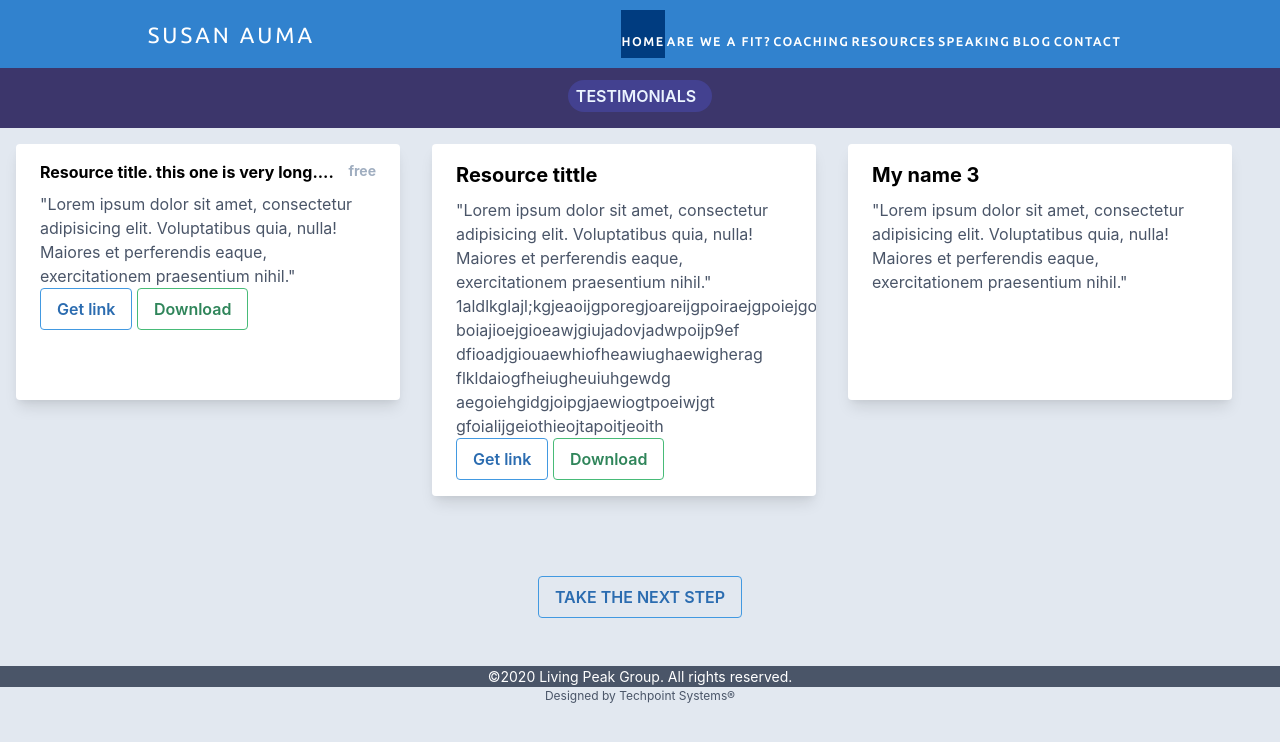
After one commit to jamesmukuya/LPG, a Flask app: page /resources in a window 1280 px wide. The commit adds this page. Shown: the top 742 px of the page. Run offline with Flask 2, Linux system fonts and the light colour scheme; some libraries are stand-ins or nearby versions.

Commit message:
new resources,axios,js methods

```diff
--- a/main/__init__.py
+++ b/main/__init__.py
@@ -13,6 +13,7 @@ from main.areWeAfit.route import areWeAfit_page
 from main.fileUpDownloads.route import download_file, upload_file, download_route
 from main.userAuth.login import sign_in
 from main.userAuth.register import sign_up
+from main.resources.route import resources
 
 app.register_blueprint(landing_page)
 app.register_blueprint(areWeAfit_page)
@@ -21,3 +22,4 @@ app.register_blueprint(upload_file)
 app.register_blueprint(download_route)
 app.register_blueprint(sign_in)
 app.register_blueprint(sign_up)
+app.register_blueprint(resources)
--- /dev/null
+++ b/main/resources/form.py
@@ -0,0 +1,11 @@
+from flask_wtf import FlaskForm
+from wtforms.validators import (DataRequired, Email)
+from wtforms import StringField
+
+class ResourceRequestForm(FlaskForm):
+    """
+    flask resource request form
+    """
+    email = StringField(label='email', validators=[DataRequired(),Email(
+        message="please enter a valid email address")])
+    #submit = SubmitField(label='Login')
--- /dev/null
+++ b/main/resources/route.py
@@ -0,0 +1,31 @@
+"""
+render and control resources
+the filename is in the db, the route is available in our downloads folder
+"""
+from main import app
+from main.resources.form import ResourceRequestForm
+from flask import (Blueprint, render_template, send_from_directory,abort,
+                   flash, redirect, request, url_for)
+
+resources = Blueprint('resources', __name__)
+
+@resources.route("/resources", methods=["GET", "POST"])
+def resources_page():
+    form = ResourceRequestForm()
+    context={'form':form}
+    return render_template('resources/resources.html', title='Resources', **context)
+
+@resources.route("/resources-download/<filename>", methods=["POST"])
+def resources_direct_download():
+    filename = "link.txt"
+    try:
+        return send_from_directory(app.config['MISC_UPLOAD_FOLDER'],
+                                   filename=filename, as_attachment=True)
+    except FileNotFoundError:
+        abort(404)
+    pass
+
+
+@resources.route("/resources-download", methods=["POST"])
+def resources_get_link():
+    pass
--- /dev/null
+++ b/main/static/js/custom/resourceRequest.js
@@ -0,0 +1,44 @@
+//GET AND POST METHOD FOR THE RESOURCES
+//get elements. the query selectorAll returns a node-list
+{
+const elements = {
+    //resource_name: document.getElementsByClassName('resource-name'),
+    resource_name: document.querySelectorAll('.resource-name'),
+    resource: document.querySelectorAll('.resource'),
+    resource_link: document.querySelectorAll('.resource-link'),
+    resource_download: document.querySelectorAll('.resource-download'),
+    email_resource: document.getElementById('emailResource'),
+};
+//convert from nodelist to array
+//let resource_array = Array.from(elements.resource);
+const resource_link_array = Array.from(elements.resource_link);
+const resource_download_array = Array.from(elements.resource_download);
+//const resource_name_array = Array.from(elements.resource_name);
+
+//assign event listeners to btns
+resource_link_array.forEach(el_link => {
+    el_link.addEventListener('click', getLink);
+});
+
+resource_download_array.forEach(el_dwn => {
+    el_dwn.addEventListener('click', download);
+});
+
+function getLink(el) {
+    //get resource id from parent div
+    parentId = el.target.parentNode.parentNode.id;
+    //display the email request link
+    elements.email_resource.classList.toggle("hidden");
+    //post request to required path
+    console.log('get link clicked', parentId)
+}
+
+function download(el) {
+    //get resource id from parent div
+    parentId = el.target.parentNode.parentNode.id;
+    console.log('download clicked', parentId)
+}
+
+
+
+}
--- a/main/templates/base/base.html
+++ b/main/templates/base/base.html
@@ -29,7 +29,7 @@
       {% block stylesheets %}{% endblock stylesheets %}
   </head>
 
-  <body>
+  <body class="bg-gray-300">
     <!--[if lt IE 7]>
       <p class="browsehappy">
         You are using an <strong>outdated</strong> browser. Please
@@ -60,7 +60,6 @@
     </div>
   </nav>
 
-    <div class="bg-gray-300 h-full">
     <div class="bg-white shadow-md rounded pt-12 px-48 pb-2 mb-2">
       {% with messages = get_flashed_messages (with_categories = true) %}
       {% if messages %}
@@ -93,15 +92,14 @@
       &copy;2020 Living Peak Group. All rights reserved.
     </p>
     <p class="text-center text-gray-700 text-xs"> Designed by Techpoint Systems&reg;</p>
-    </div>
   <!-- NAVBAR SCRIPT -->
   <script src="{{ url_for('static',filename='js/custom/navbar.js') }}" type="text/javascript">
   </script>
   {#
     <!-- CUSTOM SCRIPT -->
-      <script src="{{ url_for('static',filename='js/custom/customScript.js') }}" type="text/javascript"></script>
     #}
   {% block scripts %}
+  <script src="{{ url_for('static',filename='js/axios/axios.min.js') }}"></script>
   {% endblock scripts %}
   </body>
 </html>
--- /dev/null
+++ b/main/templates/resources/resources.html
@@ -0,0 +1,138 @@
+{% extends "base/base.html" %}
+{% block title %} {{title}} {% endblock title %}
+
+{% block stylesheets %}
+<link rel="stylesheet" type="text/css" href="{{ url_for('static', filename='css/custom/body.css') }}" />
+{% endblock stylesheets %}
+
+{% block content %}
+<!-- body div-->
+<div class="flex flex-wrap w-auto">
+
+	<!-- Resource -->
+	<div class="w-full bg-indigo-900 text-center py-4 lg:px-4">
+		<div class="p-2 bg-indigo-800 items-center text-indigo-100 leading-none lg:rounded-full flex lg:inline-flex"
+			role="">
+			<span class="font-semibold mr-2 text-center flex-auto">TESTIMONIALS</span>
+		</div>
+	</div>
+	<!--resource wrapper-->
+	<div class="testimonial-wrapper">
+		<!--///use loop///-->
+		<div id="resourceId1"
+		class="resource h-64 max-w-sm rounded overflow-y-scroll shadow-lg bg-white m-4">
+			<div class="flex-col justify-between px-6 py-4">
+				<!--id and name will be dynamic-->
+				<input type="hidden" name="trial.txt" class="resource-name">
+				<div class="flex justify-between font-bold text-l mb-2">
+					<span>Resource title. this one is very long....</span>
+					<span class="resource-tag text-gray-500 text-sm"> free </span>
+				</div>
+				<p class="text-gray-700 text-base">
+					"Lorem ipsum dolor sit amet, consectetur adipisicing elit. Voluptatibus quia, nulla! Maiores et
+					perferendis
+					eaque, exercitationem praesentium nihil."
+				</p>
+				<!--if user is not logged in/registered-->
+				<button
+					class="resource-link bg-transparent hover:bg-blue-500 text-blue-700 font-semibold hover:text-white py-2 px-4 border border-blue-500 hover:border-transparent rounded">
+					Get link
+				</button>
+				<!--if user is logged in/registered-->
+				<button
+					class="resource-download bg-transparent hover:bg-green-500 text-green-700 font-semibold hover:text-white py-2 px-4 border border-green-500 hover:border-transparent rounded">
+					Download
+				</button>
+			</div>
+		</div>
+		<div id="resourceId2"
+		class="resource h-auto max-w-sm rounded overflow-y-scroll bg-white shadow-lg m-4">
+			<div class="px-6 py-4">
+			<input type="hidden" name="trial2.txt" class="resource-name">
+
+				<div class="font-bold text-xl mb-2">Resource tittle</div>
+				<p class="text-gray-700 text-base">
+					"Lorem ipsum dolor sit amet, consectetur adipisicing elit. Voluptatibus quia, nulla! Maiores et
+					perferendis
+					eaque, exercitationem praesentium nihil."
+					1aldlkglajl;kgjeaoijgporegjoareijgpoiraejgpoiejgo
+					boiajioejgioeawjgiujadovjadwpoijp9ef
+					dfioadjgiouaewhiofheawiughaewigherag
+					flkldaiogfheiugheuiuhgewdg
+					aegoiehgidgjoipgjaewiogtpoeiwjgt
+					gfoialijgeiothieojtapoitjeoith
+				</p>
+				<button
+					class="resource-link bg-transparent hover:bg-blue-500 text-blue-700 font-semibold hover:text-white py-2 px-4 border border-blue-500 hover:border-transparent rounded">
+					Get link
+				</button>
+				<!--if user is logged in/registered-->
+				<button
+					class="resource-download bg-transparent hover:bg-green-500 text-green-700 font-semibold hover:text-white py-2 px-4 border border-green-500 hover:border-transparent rounded">
+					Download
+				</button>
+			</div>
+
+		</div>
+		<div id="resourceId3"
+		class="resource h-64 max-w-sm rounded overflow-hidden bg-white shadow-lg m-4">
+			<div class="px-6 py-4">
+				<div class="font-bold text-xl mb-2">My name 3</div>
+				<p class="text-gray-700 text-base">
+					"Lorem ipsum dolor sit amet, consectetur adipisicing elit. Voluptatibus quia, nulla! Maiores et
+					perferendis
+					eaque, exercitationem praesentium nihil."
+				</p>
+			</div>
+		</div>
+	</div>
+
+	<!--take the next step link-->
+	<div class="next-step-div">
+		<!--take the next step btn-->
+		<button class="bg-transparent hover:bg-blue-500 text-blue-700 font-semibold
+		hover:text-white py-2 px-4 border border-blue-500 hover:border-transparent rounded">
+			TAKE THE NEXT STEP
+		</button>
+	</div>
+</div>
+
+<!--this form is usually hidden will display when an unregistered user
+		clicks the get link button-->
+<div id="emailResource" class="flex w-full justify-center hidden">
+	<div class="w-full max-w-xs">
+		<form class="bg-white shadow-md rounded px-8 pt-6 pb-8 mb-4">
+			<div class="mb-4">
+				<label class="block text-gray-700 text-sm font-bold mb-2" for="username">
+					Email
+				</label>
+				{{
+          form.email(class= "appearance-none block w-full bg-gray-200 text-gray-700 border border-gray-200 rounded py-3
+          px-4 mb-3 leading-tight focus:outline-none focus:bg-white focus:border-gray-500",
+          id='emailResource',placeholder='example@email.com')
+        }}
+
+			</div>
+			<div class="flex items-center justify-between">
+				<!--submit button-->
+				<button
+					class="bg-blue-500 hover:bg-blue-700 text-white font-bold py-2 px-4 rounded focus:outline-none focus:shadow-outline"
+					type="button">
+					Submit
+				</button>
+				<!--cancel button-->
+				<button
+					class="bg-white hover:bg-gray-100 text-red-500 font-semibold py-2 px-4 border border-gray-400 rounded shadow">
+					Cancel
+				</button>
+			</div>
+		</form>
+	</div>
+</div>
+
+{% endblock content %}
+
+ {% block scripts %}
+ <!-- CUSTOM SCRIPT -->
+ <script src="{{ url_for('static',filename='js/custom/resourceRequest.js') }}"></script>
+ {% endblock scripts %}
```
Also changed, not shown: main/dbConnect/db_conn.py (added, +42 -0 lines), main/fileUpDownloads/route.py (+6 -6 lines), main/userAuth/login.py (+28 -4 lines), main/dbConnect/__init__.py (added), main/resources/__init__.py (added), main/static/js/axios/axios.min.js (added), 1 other file. Lines whose indentation alone changed are shown as unchanged.
